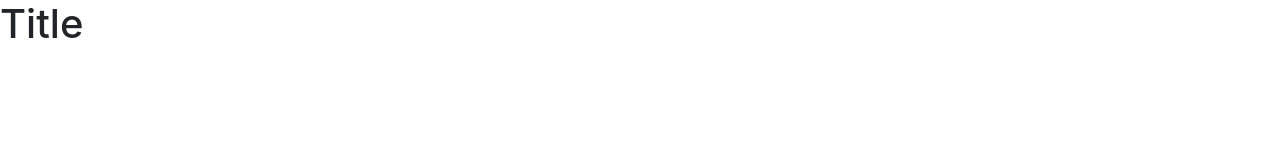
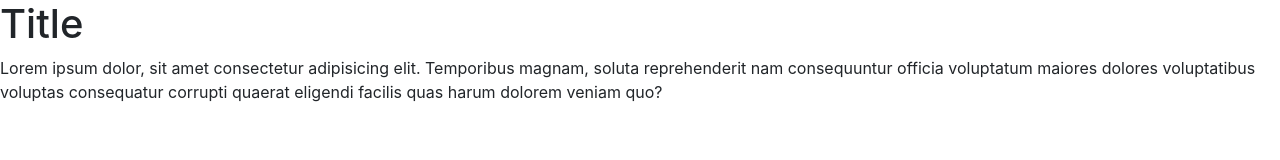
Before and after one commit to nestea-sami/lesson11, a website: page index.html in a window 1280 px wide. Drawn offline with nearby package versions, Linux system fonts and the light colour scheme; files that its build step writes are made by us from their sources.

Commit message:
add lorem

```diff
--- a/index.html
+++ b/index.html
@@ -9,5 +9,6 @@
 </head>
 <body>
     <h1>Title</h1>
+    <p>Lorem ipsum dolor, sit amet consectetur adipisicing elit. Temporibus magnam, soluta reprehenderit nam consequuntur officia voluptatum maiores dolores voluptatibus voluptas consequatur corrupti quaerat eligendi facilis quas harum dolorem veniam quo?</p>
 </body>
 </html>
```
